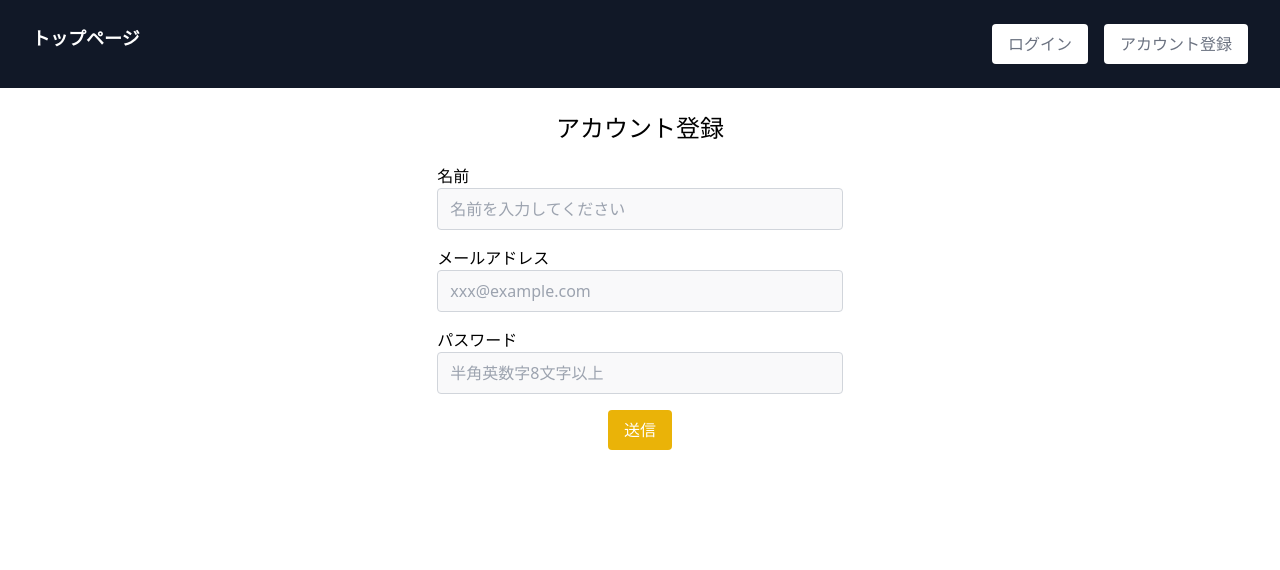
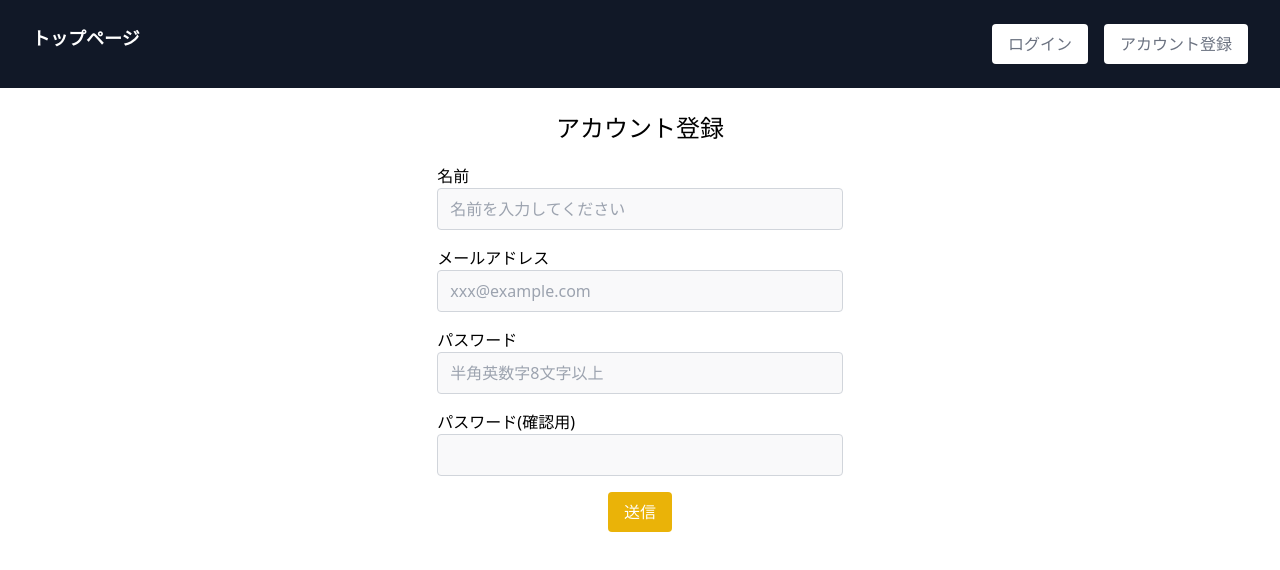
Before and after one commit to itoi10/django-rest, a Next.js app in the folder frontend/: page /register in a window 1280 px wide. Shown: the top 570 px of the page. Built offline with nearby package versions, Linux system fonts and the light colour scheme.

Commit message:
add input check, dispatch register

```diff
--- a/frontend/pages/register.tsx
+++ b/frontend/pages/register.tsx
@@ -16,9 +16,10 @@ const Register:React.FC = () => {
     name: '',
     email: '',
     password: '',
+    confirmPassword: '',
   })
 
-  const { name, email, password } = formData
+  const { name, email, password, confirmPassword } = formData
 
   // 入力
   const onChange = (e) => {
@@ -33,6 +34,30 @@ const Register:React.FC = () => {
   // 送信
   const onSubmit = async (e) => {
     e.preventDefault()
+    // 入力チェック
+    const reMail = /(?:[a-z0-9!#$%&'*+/=?^_`{|}~-]+(?:\.[a-z0-9!#$%&'*+/=?^_`{|}~-]+)*|"(?:[\x01-\x08\x0b\x0c\x0e-\x1f\x21\x23-\x5b\x5d-\x7f]|\\[\x01-\x09\x0b\x0c\x0e-\x7f])*")@(?:(?:[a-z0-9](?:[a-z0-9-]*[a-z0-9])?\.)+[a-z0-9](?:[a-z0-9-]*[a-z0-9])?|\[(?:(?:25[0-5]|2[0-4][0-9]|[01]?[0-9][0-9]?)\.){3}(?:25[0-5]|2[0-4][0-9]|[01]?[0-9][0-9]?|[a-z0-9-]*[a-z0-9]:(?:[\x01-\x08\x0b\x0c\x0e-\x1f\x21-\x5a\x53-\x7f]|\\[\x01-\x09\x0b\x0c\x0e-\x7f])+)\])/
+    if (!reMail.test(email)) {
+      alert('メールアドレスが正しい形式ではありません')
+      return
+    }
+    const rePwd = /^[a-zA-Z0-9]{8,24}$/
+    if (!rePwd.test(password)) {
+      alert('パスワードは半角英数字 8文字以上24文字以内で入力してください')
+      return
+    }
+    if (password != confirmPassword) {
+      alert('パスワードが一致しません')
+      return
+    }
+    // 登録処理
+    if (dispatch && dispatch !== null && dispatch !== undefined) {
+      // await dispatch(register(name, email, password))
+    }
+  }
+
+  // 認証済みであればトップページへ遷移
+  if (typeof window !== 'undefined' && isAuthenticated) {
+    router.push('/')
   }
 
   return (
@@ -94,6 +119,22 @@ const Register:React.FC = () => {
           />
         </div>
 
+        {/* パスワード(確認用) */}
+        <div className="mb-4">
+          <label className="mb-1" htmlFor="confirmPassword">
+            パスワード(確認用)
+          </label>
+          <input
+            className="input-form"
+            type="password"
+            name="confirmPassword"
+            placeholder=""
+            onChange={onChange}
+            value={confirmPassword}
+            required
+          />
+        </div>
+
         {/* 送信ボタン */}
         <div className="flex justify-center">
           {loading ? (
```
